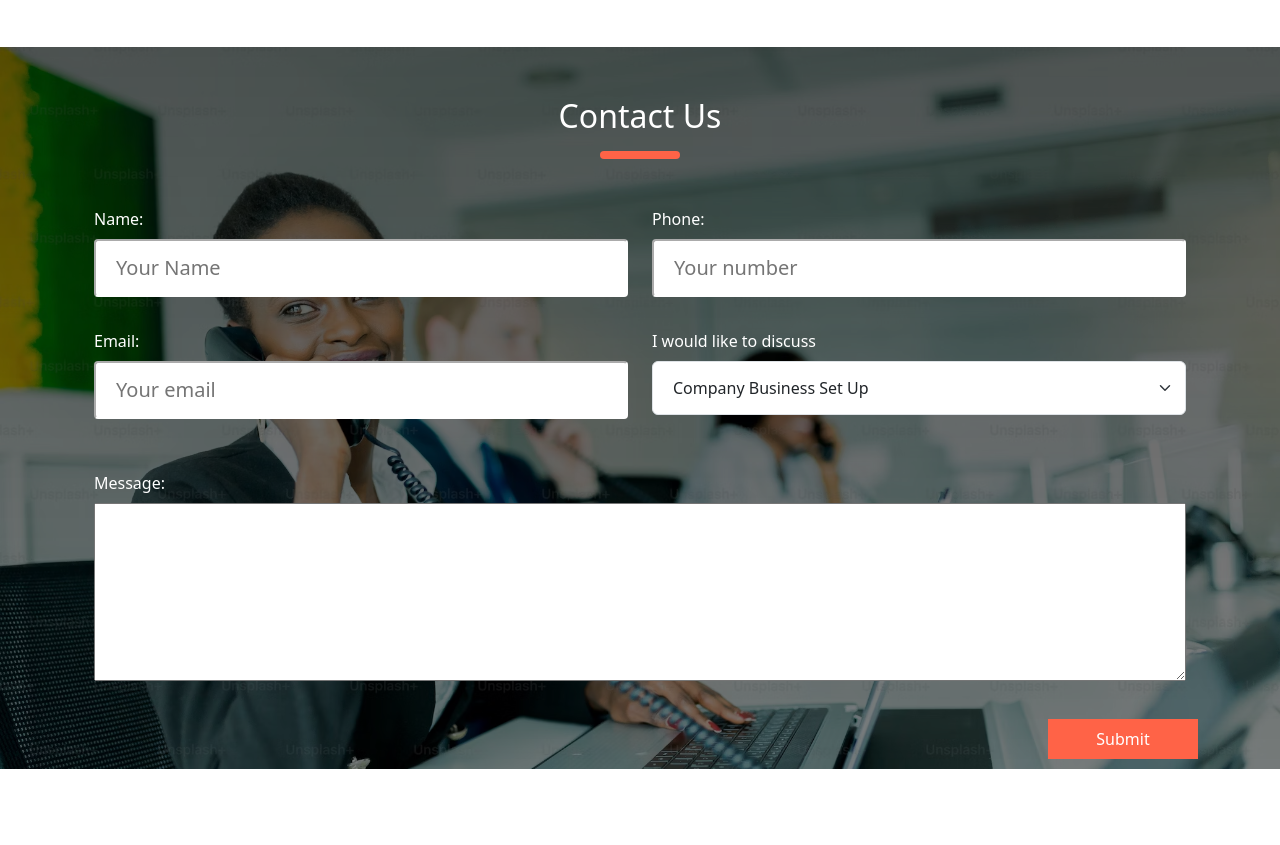
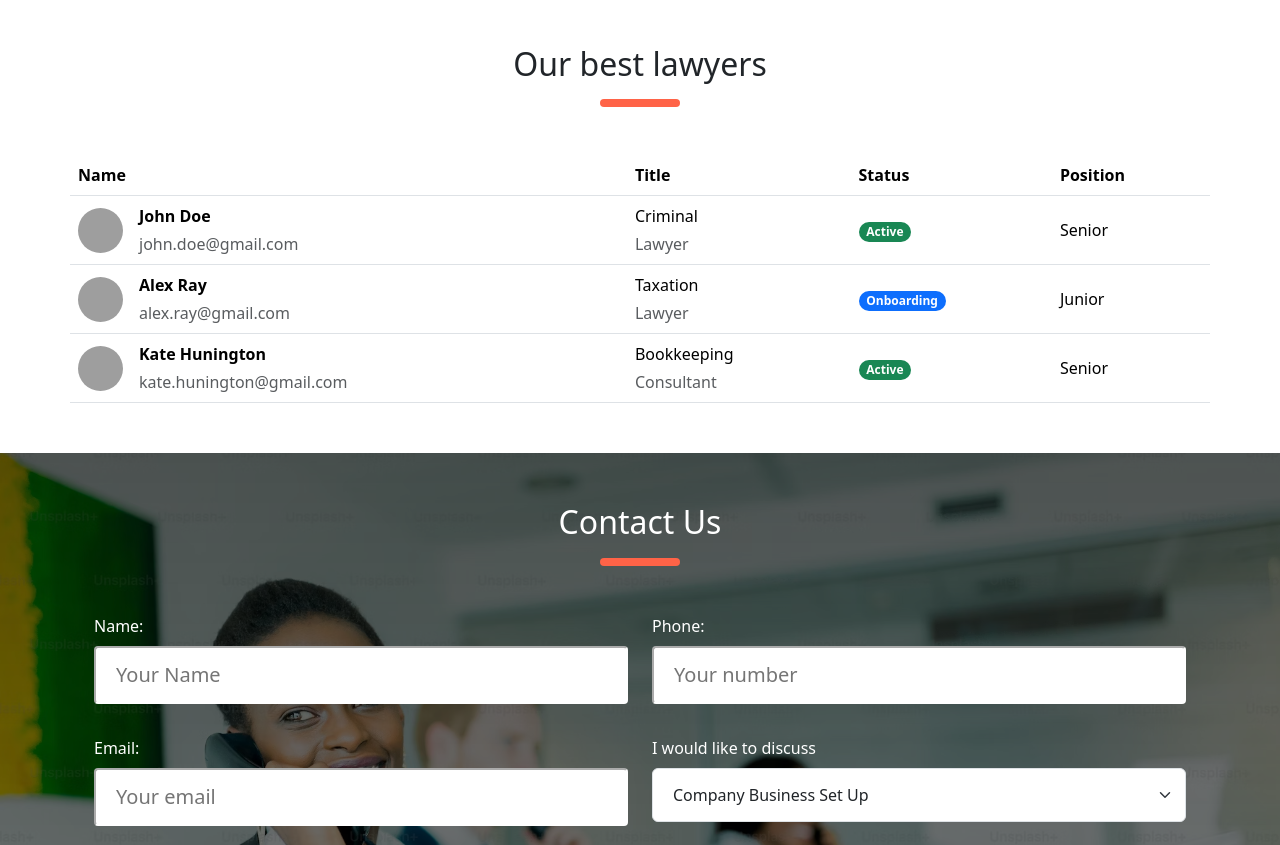
Before and after one commit to swachchhakh/ICT502_ASSESMENT, a plain HTML site: page index.html in a window 1280 px wide. Shown: the part 3038-3883 px from the top of the page. Drawn offline with nearby package versions, Linux system fonts and the light colour scheme; grey boxes are pictures that could not be loaded.

Commit message:
Update index.html

```diff
--- a/index.html
+++ b/index.html
@@ -429,6 +429,114 @@
           </div>
         </div>
       </section>
+
+      <section class="table-section my-5">
+        <div class="table-wrapper">
+          <h2 class="text-center animate__animated" id="animated-header">
+            Our best lawyers
+          </h2>
+          <span
+            class="underline mb-5 animate__animated"
+            id="animated-header"
+          ></span>
+          <div class="container">
+            <div class="row table-responsive">
+              <table class="table align-middle mb-0 bg-white">
+                <thead class="bg-light">
+                  <tr>
+                    <th>Name</th>
+                    <th>Title</th>
+                    <th>Status</th>
+                    <th>Position</th>
+                  </tr>
+                </thead>
+                <tbody>
+                  <tr>
+                    <td>
+                      <div class="d-flex align-items-center">
+                        <img
+                          src="https://mdbootstrap.com/img/new/avatars/8.jpg"
+                          alt=""
+                          style="width: 45px; height: 45px"
+                          class="rounded-circle"
+                        />
+                        <div class="ms-3">
+                          <p class="fw-bold mb-1">John Doe</p>
+                          <p class="text-muted mb-0">john.doe@gmail.com</p>
+                        </div>
+                      </div>
+                    </td>
+                    <td>
+                      <p class="fw-normal mb-1">Criminal</p>
+                      <p class="text-muted mb-0">Lawyer</p>
+                    </td>
+                    <td>
+                      <span class="badge rounded-pill text-bg-success"
+                        >Active</span
+                      >
+                    </td>
+                    <td>Senior</td>
+                  </tr>
+                  <tr>
+                    <td>
+                      <div class="d-flex align-items-center">
+                        <img
+                          src="https://mdbootstrap.com/img/new/avatars/6.jpg"
+                          class="rounded-circle"
+                          alt=""
+                          style="width: 45px; height: 45px"
+                        />
+                        <div class="ms-3">
+                          <p class="fw-bold mb-1">Alex Ray</p>
+                          <p class="text-muted mb-0">alex.ray@gmail.com</p>
+                        </div>
+                      </div>
+                    </td>
+                    <td>
+                      <p class="fw-normal mb-1">Taxation</p>
+                      <p class="text-muted mb-0">Lawyer</p>
+                    </td>
+                    <td>
+                      <span class="badge rounded-pill text-bg-primary"
+                        >Onboarding</span
+                      >
+                    </td>
+                    <td>Junior</td>
+                  </tr>
+                  <tr>
+                    <td>
+                      <div class="d-flex align-items-center">
+                        <img
+                          src="https://mdbootstrap.com/img/new/avatars/7.jpg"
+                          class="rounded-circle"
+                          alt=""
+                          style="width: 45px; height: 45px"
+                        />
+                        <div class="ms-3">
+                          <p class="fw-bold mb-1">Kate Hunington</p>
+                          <p class="text-muted mb-0">
+                            kate.hunington@gmail.com
+                          </p>
+                        </div>
+                      </div>
+                    </td>
+                    <td>
+                      <p class="fw-normal mb-1">Bookkeeping</p>
+                      <p class="text-muted mb-0">Consultant</p>
+                    </td>
+                    <td>
+                      <span class="badge rounded-pill text-bg-success"
+                        >Active</span
+                      >
+                    </td>
+                    <td>Senior</td>
+                  </tr>
+                </tbody>
+              </table>
+            </div>
+          </div>
+        </div>
+      </section>
       <section
         class="form-section"
         id="contact-us-section"
```
